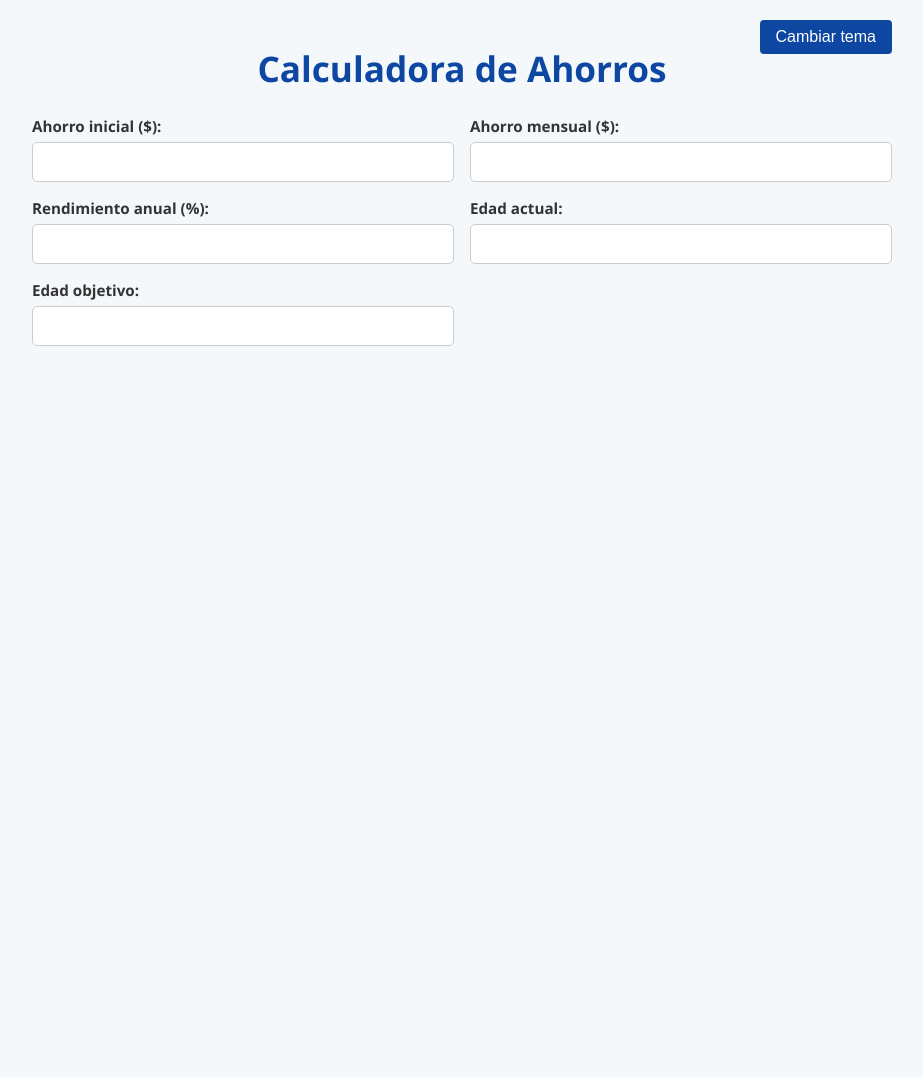
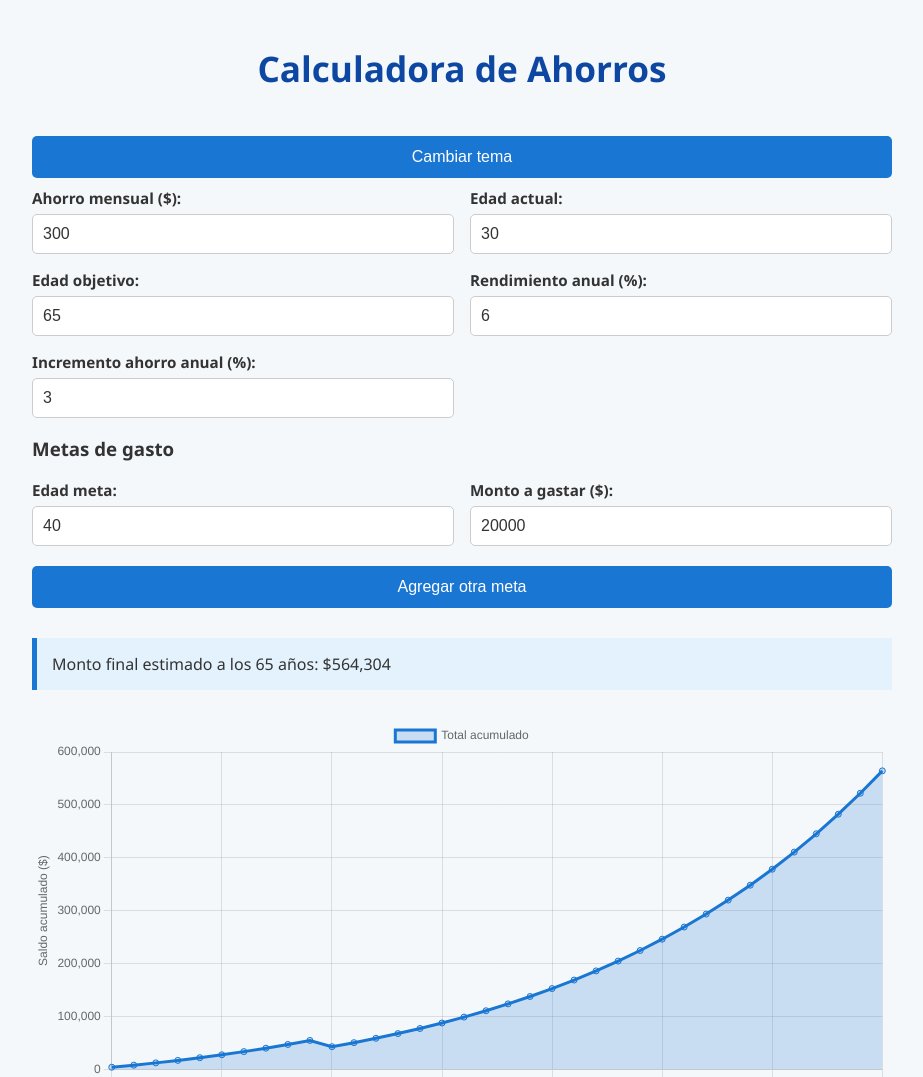
Before and after one commit to julianizrael/Calcu_ahorro, a plain HTML site: page index.html in a window 1280 px wide. Shown: the top 1077 px of the page, without its empty margins (178-1101 px from the left). Before the commit the page ends 801 px from the top, so only its background shows below. Drawn offline with nearby package versions, Linux system fonts and the light colour scheme.

Commit message:
Update index.html

```diff
--- a/index.html
+++ b/index.html
@@ -2,7 +2,7 @@
 <html lang="es">
 <head>
   <meta charset="UTF-8" />
-  <meta name="viewport" content="width=device-width, initial-scale=1" />
+  <meta name="viewport" content="width=device-width, initial-scale=1.0" />
   <title>Calculadora de Ahorros</title>
   <script src="https://cdn.jsdelivr.net/npm/chart.js"></script>
   <style>
@@ -36,14 +36,12 @@
       padding: 0;
       background: var(--gris-fondo);
       color: var(--texto);
-      transition: background-color 0.3s, color 0.3s;
     }
 
     .container {
       max-width: 900px;
       margin: auto;
       padding: 20px;
-      position: relative;
     }
 
     h1 {
@@ -66,7 +64,7 @@
       flex-direction: column;
     }
 
-    input[type="number"] {
+    input[type="number"], input[type="text"] {
       padding: 10px;
       font-size: 1rem;
       border: 1px solid #ccc;
@@ -74,7 +72,6 @@
       margin-top: 6px;
       background-color: var(--fondo);
       color: var(--texto);
-      transition: background-color 0.3s, color 0.3s;
     }
 
     #summary {
@@ -83,10 +80,11 @@
       border-left: 5px solid var(--azul);
       font-size: 1rem;
       margin-top: 30px;
-      transition: background-color 0.3s, border-color 0.3s;
     }
 
     button {
+      width: 100%;
+      margin-top: 20px;
       background-color: var(--azul);
       color: white;
       border: none;
@@ -94,26 +92,10 @@
       font-size: 1rem;
       border-radius: 5px;
       cursor: pointer;
-      transition: background-color 0.3s;
     }
 
     button:hover {
       opacity: 0.9;
-    }
-
-    #themeToggleBtn {
-      position: absolute;
-      top: 20px;
-      right: 20px;
-      width: auto;
-      padding: 8px 16px;
-      background-color: var(--azul-oscuro);
-      border-radius: 4px;
-    }
-
-    #toggleTableBtn {
-      width: 100%;
-      margin-top: 20px;
     }
 
     table {
@@ -124,7 +106,6 @@
       box-shadow: 0 1px 3px rgba(0,0,0,0.1);
       background: var(--fondo);
       color: var(--texto);
-      transition: background-color 0.3s, color 0.3s;
     }
 
     th, td {
@@ -136,12 +117,10 @@
     th {
       background-color: var(--azul-claro);
       color: var(--azul-oscuro);
-      transition: background-color 0.3s, color 0.3s;
     }
 
     tr:nth-child(even) {
       background-color: rgba(0, 0, 0, 0.05);
-      transition: background-color 0.3s;
     }
 
     #chartContainer {
@@ -170,93 +149,40 @@
       table {
         font-size: 0.75rem;
       }
-      #themeToggleBtn {
-        position: static;
-        display: block;
-        width: 100%;
-        margin-bottom: 10px;
-        border-radius: 5px;
-      }
     }
   </style>
 </head>
 <body>
   <div class="container">
-    <button id="themeToggleBtn">Cambiar tema</button>
-
     <h1>Calculadora de Ahorros</h1>
 
-    <div class="input-group">
-      <label>Ahorro inicial ($): <input type="number" id="currentSavings"></label>
-      <label>Ahorro mensual ($): <input type="number" id="monthlySavings"></label>
-      <label>Rendimiento anual (%): <input type="number" id="annualReturn"></label>
-      <label>Edad actual: <input type="number" id="currentAge"></label>
-      <label>Edad objetivo: <input type="number" id="targetAge"></label>
+    <div style="text-align: right; margin-bottom: 10px;">
+      <button onclick="toggleTheme()">Cambiar tema</button>
     </div>
 
-    <div id="summary" style="display:none;"></div>
-
-    <button id="toggleTableBtn" style="display:none;" onclick="toggleTable()">Mostrar tabla detallada</button>
-
-    <div style="overflow-x:auto;">
-      <table id="resultsTable" style="display:none;">
-        <thead>
-          <tr>
-            <th>Edad</th>
-            <th>Total acumulado</th>
-            <th>Aporte acumulado</th>
-            <th>Interés ganado</th>
-          </tr>
-        </thead>
-        <tbody></tbody>
-      </table>
+    <div class="input-group">
+      <label>Ahorro mensual ($): <input type="number" id="monthlySavings" value="300" /></label>
+      <label>Edad actual: <input type="number" id="currentAge" value="30" /></label>
+      <label>Edad objetivo: <input type="number" id="targetAge" value="65" /></label>
+      <label>Rendimiento anual (%): <input type="number" id="annualReturn" value="6" /></label>
+      <label>Incremento ahorro anual (%): <input type="number" id="annualIncrease" value="3" /></label>
     </div>
 
-    <div id="chartContainer">
-      <canvas id="savingsChart"></canvas>
+    <h3>Metas de gasto</h3>
+    <div class="input-group" id="goalList">
+      <label>Edad meta: <input type="number" class="goalAge" value="40" /></label>
+      <label>Monto a gastar ($): <input type="number" class="goalAmount" value="20000" /></label>
     </div>
-  </div>
+    <button onclick="addGoalInput()">Agregar otra meta</button>
+
+    <div id="summary"></div>
+    <div id="chartContainer"><canvas id="savingsChart"></canvas></div>
 
     <script>
-    let chart;
-
-    const fields = ["currentSavings", "monthlySavings", "annualReturn", "currentAge", "targetAge"];
-    window.onload = () => {
-      // Cargar valores guardados y añadir listeners
-      fields.forEach(id => {
-        const input = document.getElementById(id);
-        const saved = localStorage.getItem(id);
-        if (saved !== null) input.value = saved;
-        input.addEventListener("input", () => {
-          localStorage.setItem(id, input.value);
-          calculate();
-        });
-      });
-
-      // Cargar tema guardado o preferencia sistema
-      const savedTheme = localStorage.getItem('theme');
-      if (savedTheme === 'dark') {
-        setDarkTheme(true);
-      } else if (savedTheme === 'light') {
-        setDarkTheme(false);
-      } else {
-        if (window.matchMedia && window.matchMedia('(prefers-color-scheme: dark)').matches) {
-          setDarkTheme(true);
-        }
-      }
-
-      document.getElementById('themeToggleBtn').addEventListener('click', () => {
-        const isDark = document.body.classList.toggle('dark-mode');
-        setDarkTheme(isDark);
-      });
-
-      calculate();
-    };
-
-    function setDarkTheme(enable) {
+      function toggleTheme() {
         const root = document.documentElement;
-      if (enable) {
-        document.body.classList.add('dark-mode');
+        const darkModeActive = document.body.classList.toggle('dark-mode');
+        if (darkModeActive) {
           root.style.setProperty('--azul-claro', '#102a43');
           root.style.setProperty('--azul', '#63ccff');
           root.style.setProperty('--azul-oscuro', '#bee3f8');
@@ -265,7 +191,6 @@
           root.style.setProperty('--fondo', '#0f172a');
           localStorage.setItem('theme', 'dark');
         } else {
-        document.body.classList.remove('dark-mode');
           root.style.setProperty('--azul-claro', '#e3f2fd');
           root.style.setProperty('--azul', '#1976d2');
           root.style.setProperty('--azul-oscuro', '#0d47a1');
@@ -276,147 +201,98 @@
         }
       }
 
-    function toggleTable() {
-      const table = document.getElementById("resultsTable");
-      const btn = document.getElementById("toggleTableBtn");
-      if (table.style.display === "none") {
-        table.style.display = "table";
-        btn.textContent = "Ocultar tabla detallada";
-      } else {
-        table.style.display = "none";
-        btn.textContent = "Mostrar tabla detallada";
-      }
+      function addGoalInput() {
+        const goalList = document.getElementById('goalList');
+        const labelEdad = document.createElement('label');
+        labelEdad.innerHTML = 'Edad meta: <input type="number" class="goalAge" />';
+        const labelMonto = document.createElement('label');
+        labelMonto.innerHTML = 'Monto a gastar ($): <input type="number" class="goalAmount" />';
+        goalList.appendChild(labelEdad);
+        goalList.appendChild(labelMonto);
       }
 
-    function calculate() {
-      const currentSavings = parseFloat(document.getElementById("currentSavings").value) || 0;
-      const monthlySavings = parseFloat(document.getElementById("monthlySavings").value) || 0;
-      const annualReturn = parseFloat(document.getElementById("annualReturn").value) || 0;
-      const currentAge = parseInt(document.getElementById("currentAge").value) || 0;
-      const targetAge = parseInt(document.getElementById("targetAge").value) || 0;
+      function calcularAhorros() {
+        const edadActual = parseInt(document.getElementById('currentAge').value);
+        const edadObjetivo = parseInt(document.getElementById('targetAge').value);
+        const rendimiento = parseFloat(document.getElementById('annualReturn').value) / 100;
+        const incrementoAhorro = parseFloat(document.getElementById('annualIncrease').value) / 100;
+        let ahorroMensual = parseFloat(document.getElementById('monthlySavings').value);
 
-      const years = targetAge - currentAge;
+        // metas configurables
+        const metas = Array.from(document.querySelectorAll('.goalAge')).map((input, i) => ({
+          edad: parseInt(input.value),
+          monto: parseFloat(document.querySelectorAll('.goalAmount')[i].value)
+        })).filter(meta => !isNaN(meta.edad) && !isNaN(meta.monto));
 
-      if (years <= 0) {
-        document.getElementById("summary").style.display = "none";
-        document.getElementById("toggleTableBtn").style.display = "none";
-        document.getElementById("resultsTable").style.display = "none";
-        return;
+        let saldo = 0;
+        const datos = [];
+
+        for (let edad = edadActual; edad <= edadObjetivo; edad++) {
+          for (let mes = 0; mes < 12; mes++) {
+            saldo += ahorroMensual;
+            saldo *= 1 + (rendimiento / 12);
           }
 
-      let savings = currentSavings;
-      let totalContribution = currentSavings;
-      const monthlyRate = annualReturn / 100 / 12;
-      const results = [];
-      let ageOfMillion = null;
+          const gasto = metas.find(meta => meta.edad === edad);
+          if (gasto) saldo -= gasto.monto;
+          if (edad > edadActual) ahorroMensual *= 1 + incrementoAhorro;
 
-      for (let i = 0; i < years; i++) {
-        for (let m = 1; m <= 12; m++) {
-          savings += monthlySavings;
-          totalContribution += monthlySavings;
-          savings *= (1 + monthlyRate);
+          datos.push({ x: edad, y: parseFloat(saldo.toFixed(2)) });
         }
 
-        const age = currentAge + i + 1;
-        const interestEarned = savings - totalContribution;
-
-        results.push({
-          age,
-          total: parseFloat(savings.toFixed(2)),
-          contribution: parseFloat(totalContribution.toFixed(2)),
-          interest: parseFloat(interestEarned.toFixed(2))
-        });
-
-        if (!ageOfMillion && savings >= 1_000_000) {
-          ageOfMillion = age;
-        }
-      }
-
-      const final = results[results.length - 1];
-      const summary = document.getElementById("summary");
-      summary.style.display = "block";
-      summary.innerHTML = `
-        <strong>Resumen final:</strong><br>
-        📼 <strong>Monto final:</strong> $${final.total.toLocaleString()}<br>
-        💸 <strong>Aporte total:</strong> $${final.contribution.toLocaleString()}<br>
-        📈 <strong>Interés ganado:</strong> $${final.interest.toLocaleString()}<br>
-        ${ageOfMillion ? `💰 <strong>Alcanzás USD 1.000.000 a los ${ageOfMillion} años</strong>` : `💡 No alcanzás el millón en este período`}
-      `;
-
-      const tbody = document.querySelector("#resultsTable tbody");
-      tbody.innerHTML = "";
-      results.forEach(row => {
-        const tr = document.createElement("tr");
-        tr.innerHTML = `
-          <td>${row.age}</td>
-          <td>$${row.total.toLocaleString()}</td>
-          <td>$${row.contribution.toLocaleString()}</td>
-          <td>$${row.interest.toLocaleString()}</td>
-        `;
-        tbody.appendChild(tr);
-      });
-
-      document.getElementById("toggleTableBtn").style.display = "block";
-
-      const labels = results.map(r => `Edad ${r.age}`);
-      const dataTotal = results.map(r => r.total);
-      const dataContribution = results.map(r => r.contribution);
-      const dataInterest = results.map(r => r.interest);
+        document.getElementById('summary').innerText = `Monto final estimado a los ${edadObjetivo} años: $${saldo.toLocaleString(undefined, { maximumFractionDigits: 0 })}`;
 
         const ctx = document.getElementById('savingsChart').getContext('2d');
-      if (chart) chart.destroy();
-
-      chart = new Chart(ctx, {
+        if (window.myChart) window.myChart.destroy();
+        window.myChart = new Chart(ctx, {
           type: 'line',
           data: {
-          labels: labels,
-          datasets: [
-            {
+            datasets: [{
               label: 'Total acumulado',
-              data: dataTotal,
-              borderColor: '#1e88e5',
-              backgroundColor: 'rgba(30,136,229,0.1)',
-              fill: true,
-              tension: 0.3
-            },
-            {
-              label: 'Aporte acumulado',
-              data: dataContribution,
-              borderColor: '#64b5f6',
-              borderDash: [5, 5],
-              fill: false,
-              tension: 0.3
-            },
-            {
-              label: 'Interés ganado',
-              data: dataInterest,
-              borderColor: '#0d47a1',
-              backgroundColor: 'rgba(13,71,161,0.1)',
-              fill: true,
-              tension: 0.3
-            }
-          ]
+              data: datos,
+              borderColor: '#1976d2',
+              backgroundColor: 'rgba(25, 118, 210, 0.2)',
+              fill: true
+            }]
           },
           options: {
-          responsive: true,
+            scales: {
+              x: {
+                type: 'linear',
+                title: { display: true, text: 'Edad' }
+              },
+              y: {
+                beginAtZero: true,
+                title: { display: true, text: 'Saldo acumulado ($)' }
+              }
+            },
             plugins: {
               tooltip: {
                 callbacks: {
-                label: ctx => `${ctx.dataset.label}: $${ctx.raw.toLocaleString()}`
-              }
-            }
-          },
-          scales: {
-            y: {
-              beginAtZero: true,
-              ticks: {
-                callback: value => `$${value.toLocaleString()}`
+                  label: ctx => `$${ctx.raw.y.toLocaleString()}`
                 }
               }
             }
           }
         });
       }
+
+      window.onload = function () {
+        const savedTheme = localStorage.getItem('theme');
+        if (savedTheme === 'dark') {
+          document.body.classList.add('dark-mode');
+          toggleTheme();
+        } else if (savedTheme === 'light') {
+          document.body.classList.remove('dark-mode');
+          toggleTheme();
+        }
+        calcularAhorros();
+      };
+
+      document.querySelectorAll('input').forEach(input => {
+        input.addEventListener('input', calcularAhorros);
+      });
     </script>
+  </div>
 </body>
 </html>
```
Lines whose indentation alone changed are shown as unchanged.
